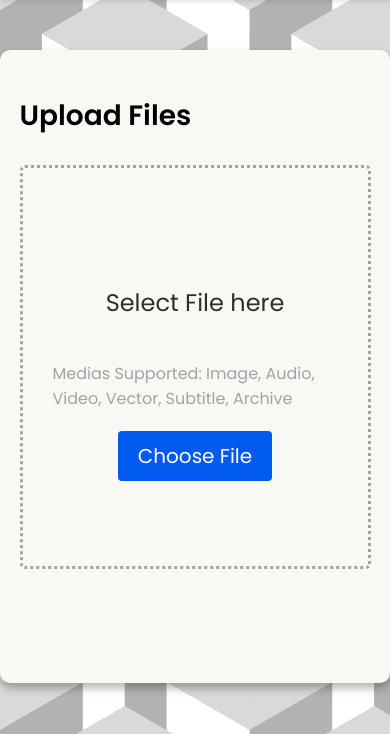
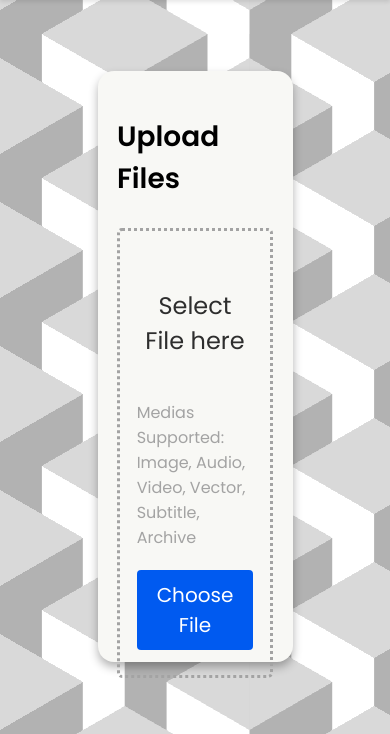
Before and after one commit to Gabrieleirbag1/Ultimate-Converter, a Flask app: page /convert in a window 390 px wide. Shown: the part 110-844 px from the top of the page. Run offline with Flask 3, Linux system fonts and the light colour scheme.

Commit message:
Rename upload route to convert, update related templates and styles, and add responsive sizing script for improved layout

```diff
--- a/src/app.py
+++ b/src/app.py
@@ -90,7 +90,7 @@ def download(token):
         return redirect(url_for('home'))
 
 @app.route('/convert', methods=['GET', 'POST'])
-def upload():
+def convert():
     if request.method == 'POST' and 'file' in request.files:
         print(request.files, request.form, "HERE")
         file = request.files['file']
--- /dev/null
+++ b/src/static/scripts/fixing-size.js
@@ -0,0 +1,13 @@
+document.addEventListener("DOMContentLoaded", function() {
+    const card = document.getElementById("fixed-card");
+    const subDiv = document.getElementsByClassName("fixed-sub-div");
+    const cardInitialWidth = window.innerWidth * 0.5; // 50% de la largeur initiale de la fenêtre
+    const cardInitialHeight = window.innerHeight * 0.7; // 60% de la hauteur initiale de la fenêtre
+    const subDivInitialHeight = cardInitialHeight * 0.65; // 70% de la hauteur initiale de la carte
+    card.style.width = `${cardInitialWidth}px`;
+    card.style.height = `${cardInitialHeight}px`;
+    for (let i = 0; i < subDiv.length; i++) {
+        subDiv[i].style.height = `${subDivInitialHeight}px`;
+    }
+
+});
--- a/src/static/styles/main.css
+++ b/src/static/styles/main.css
@@ -72,7 +72,6 @@ section {
     align-items: center;
     justify-content: center;
     width: 100%;
-    height: 40vh;
 }
 
 .highlight {
@@ -100,7 +99,6 @@ section {
     flex-direction: column;
     align-items: center;
     justify-content: center;
-    height: 40vh;
 }
 
 .container {
@@ -112,12 +110,10 @@ section {
 }
 
 .card {
-    border-radius: 10px;
+    border-radius: 16px;
     box-shadow: 0 5px 10px 0 rgba(0, 0, 0, 0.3);
     padding: 2vh 5vw 4vh;
     background-color: #f8f8f5;
-    width: 50em;
-    height: 75vh;
 }
 
 .card h3 {
@@ -221,7 +217,6 @@ select {
     justify-content: space-evenly;
     align-items: center;
     width: 100%;
-    height: 50vh;
     border-style: solid;
     border: 1px solid rgb(77, 77, 77);
     border-radius: 12px;
--- a/src/templates/convert.html
+++ b/src/templates/convert.html
@@ -4,18 +4,19 @@
 {% endblock %}
 
 {% block scripts %}
-    <link rel="stylesheet" href="static/styles/main.css">
+    <script src="static/scripts/convert.js"></script>
+    <script src="static/scripts/fixing-size.js"></script>
 {% endblock %}
 
 {% block content %}
     <section>
         <div class="upload-div">
             <div class="container">
-                <div class="card">
+                <div id="fixed-card" class="card">
                     <h3>Upload Files</h3>
                     <div id="drop-box" class="drop_box">
-                        <form class="upload-form" action="{{ url_for('upload') }}" method="post" enctype="multipart/form-data">
-                            <div id="drop-area" class="drop-file-div">
+                        <form class="upload-form" action="{{ url_for('convert') }}" method="post" enctype="multipart/form-data">
+                            <div id="drop-area" class="drop-file-div fixed-sub-div">
                                 <div class="file-preview-header">
                                     <header>
                                         <h4>Select File here</h4>
@@ -26,7 +27,7 @@
                                 <button type="button" class="btn" id="btn-choose-file">Choose File</button>
                             </div>
 
-                            <div id="file-preview" class="file-preview-div">
+                            <div id="file-preview" class="file-preview-div fixed-sub-div">
                                 <div class="file-preview-header">
                                     <header>
                                         <h4 id="h4-filename"></h4>
--- a/src/templates/index.html
+++ b/src/templates/index.html
@@ -1,6 +1,6 @@
 {% extends "layout.html" %}
 
 {% block content %}
-    <button class="btn" onclick="window.location.href='{{ url_for('upload') }}';">Convert a file</button>
+    <button class="btn" onclick="window.location.href='{{ url_for('convert') }}';">Convert a file</button>
     <button class="btn" onclick="window.location.href='{{ url_for('web') }}';">Download from web</button>
 {% endblock %}
--- a/src/templates/layout.html
+++ b/src/templates/layout.html
@@ -12,7 +12,7 @@
   <header class="header-main">
     <h1>Ultimate Converter</h1>
     <nav>
-        <a href="{{ url_for('upload') }}">Convert</a>
+        <a href="{{ url_for('convert') }}">Convert</a>
         <a href="{{ url_for('web') }}">Web</a>
         <a href="{{ url_for('home') }}">Home</a>
     </nav>
```
Also changed, not shown: src/templates/web.html (+8 -2 lines).
